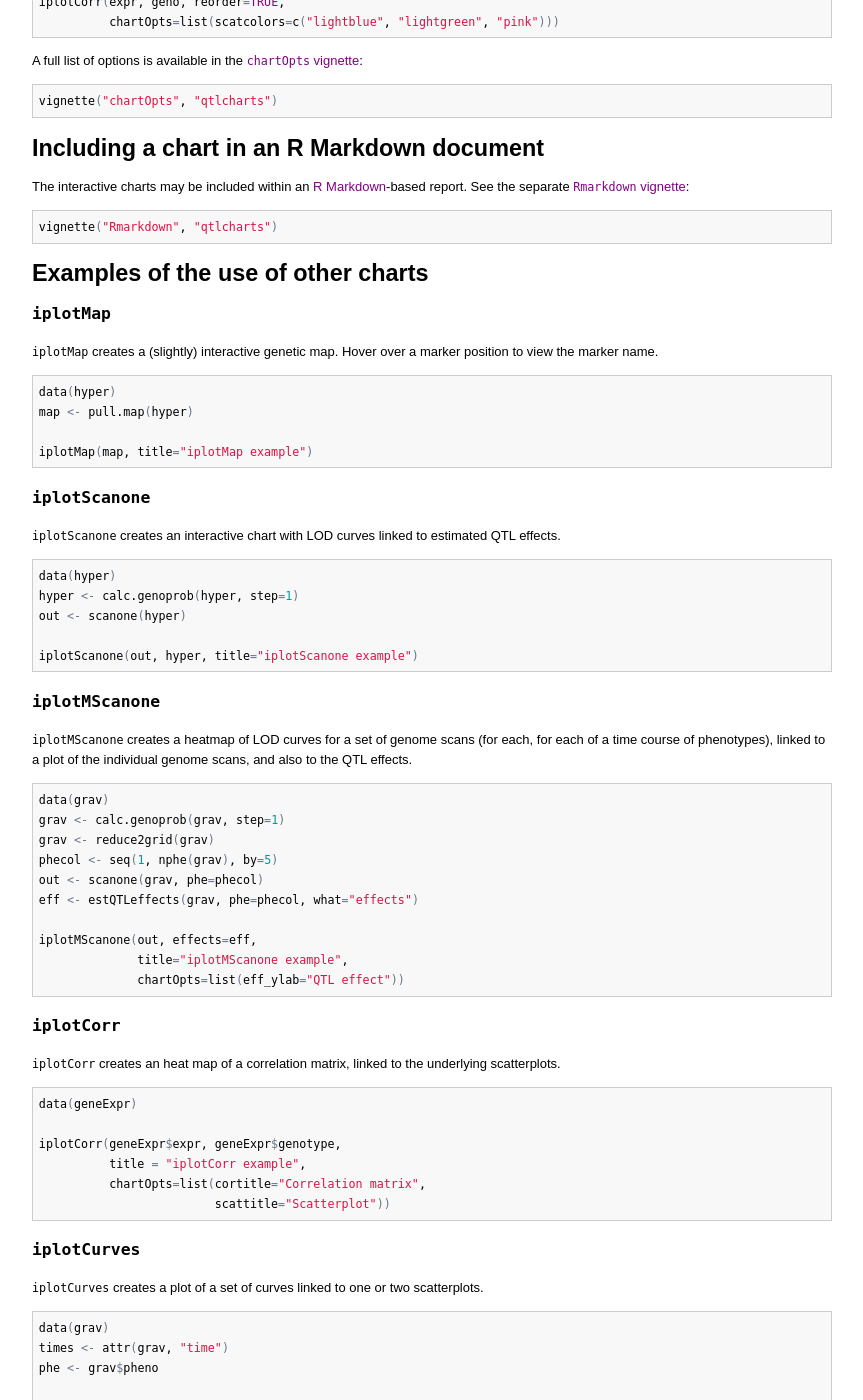
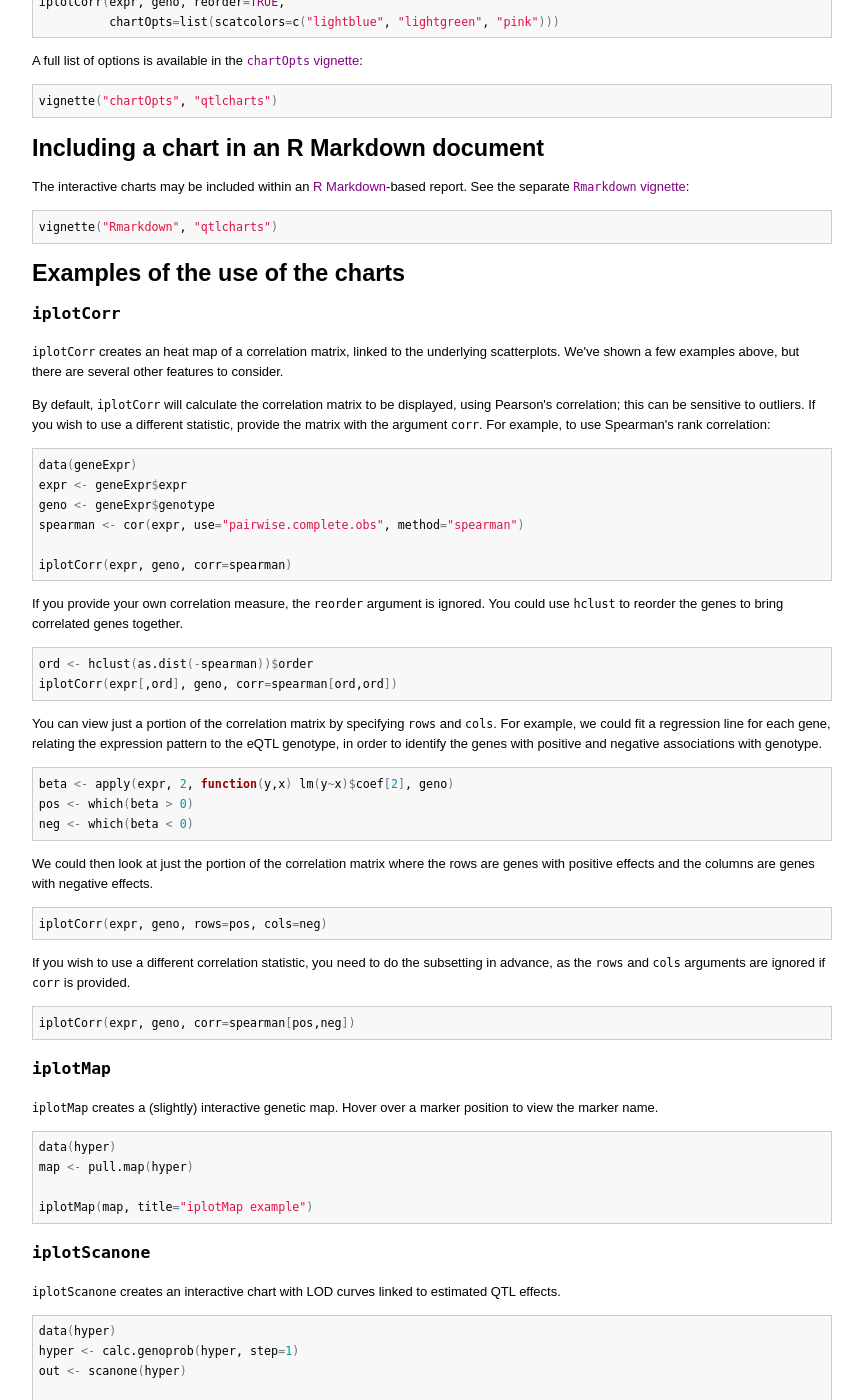
Before and after one commit to kbroman/qtlcharts, a Jekyll site: the page assets/vignettes/userGuide.html, which Jekyll copies as it is, in a window 1280 px wide and 1400 px high, scrolled down 2847 px. Shown: the whole window, without its empty margins (81-944 px from the left). Built offline with Jekyll 4.4.1, drawn with Linux system fonts in a browser that asks for light colours.

Commit message:
userGuide: more discussion of iplotCorr

```diff
--- a/assets/vignettes/userGuide.html
+++ b/assets/vignettes/userGuide.html
@@ -358,7 +358,59 @@ report. See the separate <a href="http://kbroman.github.io/qtlcharts/assets/vign
 <pre><code class="r">vignette(&quot;Rmarkdown&quot;, &quot;qtlcharts&quot;)
 </code></pre>
 
-<h2>Examples of the use of other charts</h2>
+<h2>Examples of the use of the charts</h2>
+
+<h3><code>iplotCorr</code></h3>
+
+<p><code>iplotCorr</code> creates an heat map of a correlation matrix, linked to the
+underlying scatterplots. We&#39;ve shown a few examples above, but there
+are several other features to consider.</p>
+
+<p>By default, <code>iplotCorr</code> will calculate the correlation matrix to be
+displayed, using Pearson&#39;s correlation; this can be sensitive to
+outliers. If you wish to use a different statistic, provide the matrix
+with the argument <code>corr</code>. For example, to use Spearman&#39;s rank correlation:</p>
+
+<pre><code class="r">data(geneExpr)
+expr &lt;- geneExpr$expr
+geno &lt;- geneExpr$genotype
+spearman &lt;- cor(expr, use=&quot;pairwise.complete.obs&quot;, method=&quot;spearman&quot;)
+
+iplotCorr(expr, geno, corr=spearman)
+</code></pre>
+
+<p>If you provide your own correlation measure, the <code>reorder</code> argument is
+ignored. You could use <code>hclust</code> to reorder the genes to bring
+correlated genes together.</p>
+
+<pre><code class="r">ord &lt;- hclust(as.dist(-spearman))$order
+iplotCorr(expr[,ord], geno, corr=spearman[ord,ord])
+</code></pre>
+
+<p>You can view just a portion of the correlation matrix by specifying
+<code>rows</code> and <code>cols</code>. For example, we could fit a regression line for
+each gene, relating the expression pattern to the eQTL genotype, in
+order to identify the genes with positive and negative associations
+with genotype.</p>
+
+<pre><code class="r">beta &lt;- apply(expr, 2, function(y,x) lm(y~x)$coef[2], geno)
+pos &lt;- which(beta &gt; 0)
+neg &lt;- which(beta &lt; 0)
+</code></pre>
+
+<p>We could then look at just the portion of the correlation matrix where
+the rows are genes with positive effects and the columns are genes
+with negative effects.</p>
+
+<pre><code class="r">iplotCorr(expr, geno, rows=pos, cols=neg)
+</code></pre>
+
+<p>If you wish to use a different correlation statistic, you need to do
+the subsetting in advance, as the <code>rows</code> and <code>cols</code> arguments are
+ignored if <code>corr</code> is provided.</p>
+
+<pre><code class="r">iplotCorr(expr, geno, corr=spearman[pos,neg])
+</code></pre>
 
 <h3><code>iplotMap</code></h3>
 
@@ -399,19 +451,6 @@ eff &lt;- estQTLeffects(grav, phe=phecol, what=&quot;effects&quot;)
 iplotMScanone(out, effects=eff,
               title=&quot;iplotMScanone example&quot;,
               chartOpts=list(eff_ylab=&quot;QTL effect&quot;))
-</code></pre>
-
-<h3><code>iplotCorr</code></h3>
-
-<p><code>iplotCorr</code> creates an heat map of a correlation matrix, linked to the
-underlying scatterplots.</p>
-
-<pre><code class="r">data(geneExpr)
-
-iplotCorr(geneExpr$expr, geneExpr$genotype,
-          title = &quot;iplotCorr example&quot;,
-          chartOpts=list(cortitle=&quot;Correlation matrix&quot;,
-                         scattitle=&quot;Scatterplot&quot;))
 </code></pre>
 
 <h3><code>iplotCurves</code></h3>
```
